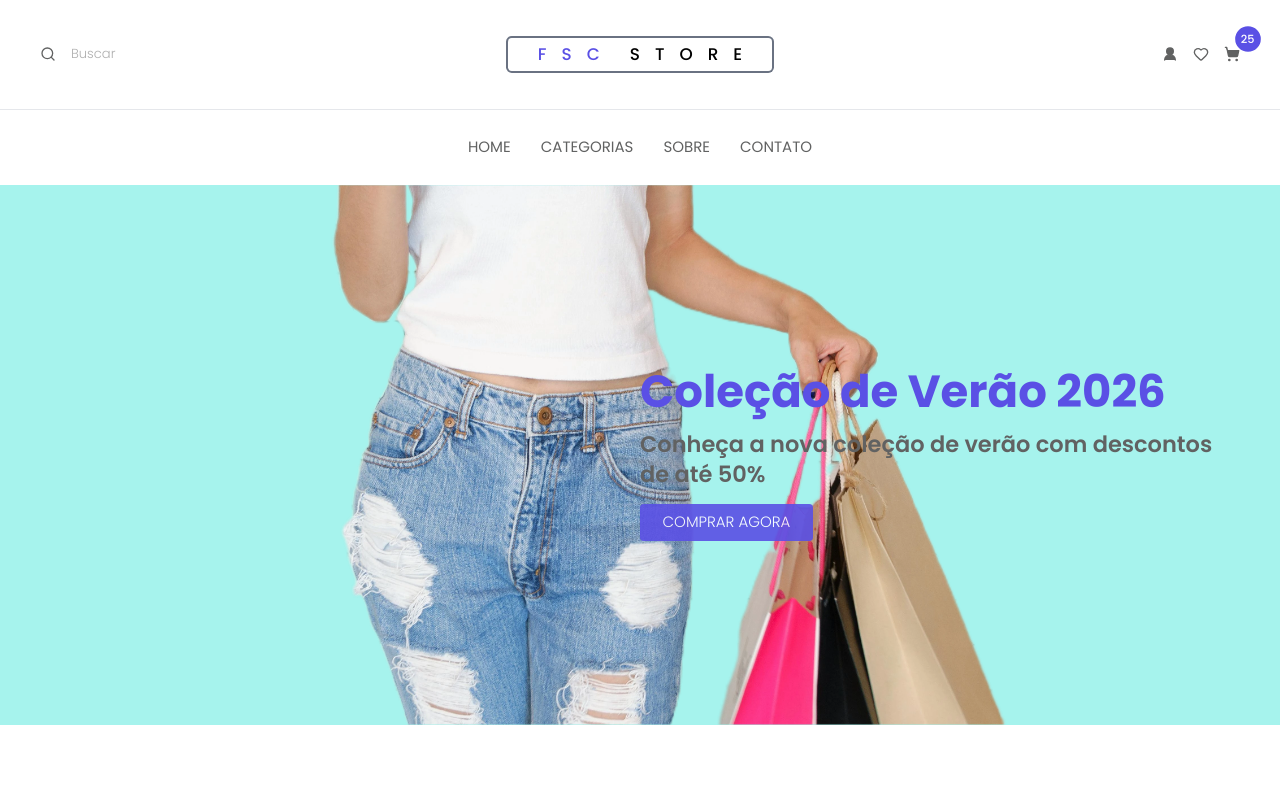
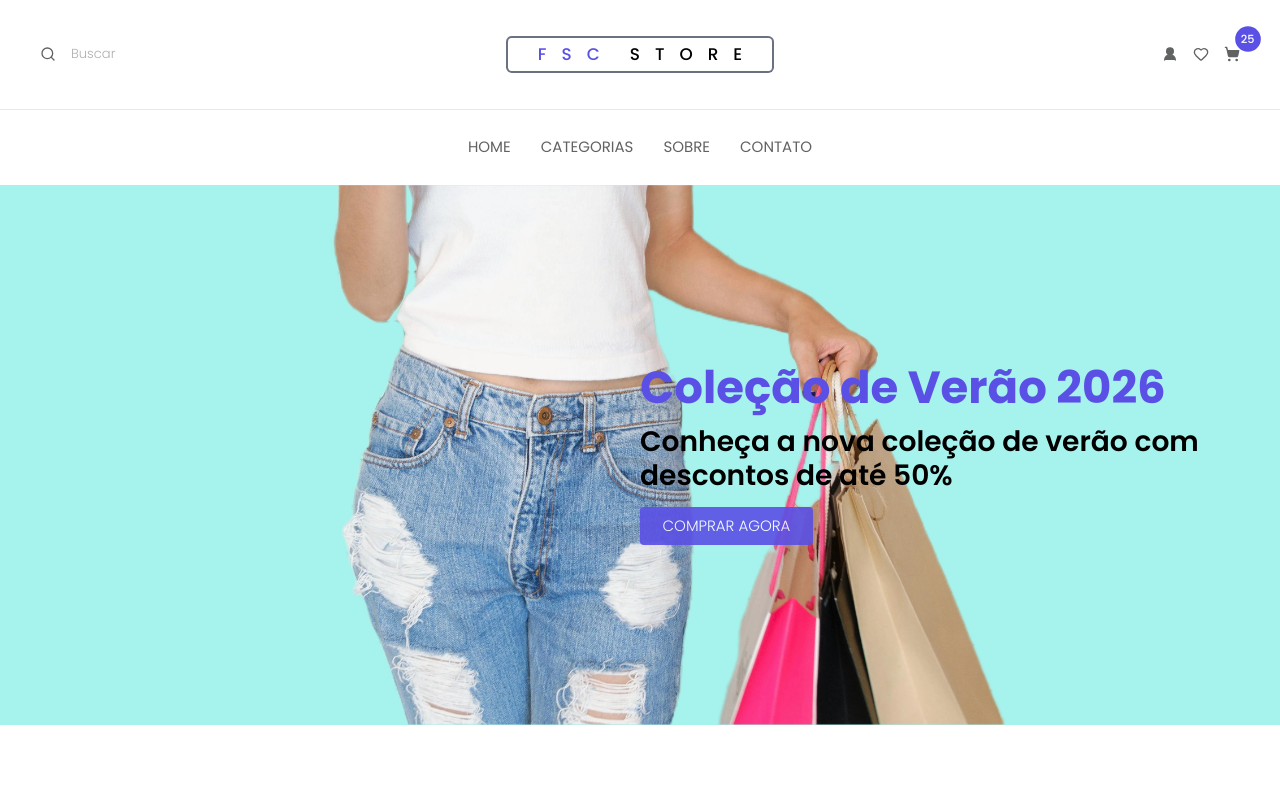
Before and after one commit to adrjmiranda/fsc-ecommerce, a React (Vite) app: page / in a window 1280 px wide. Shown: the top 799 px of the page. Built offline with nearby package versions, Linux system fonts and the light colour scheme.

Commit message:
refactor: adjust public imports, update login route, and refine styles

```diff
--- a/src/components/layout/Header/index.tsx
+++ b/src/components/layout/Header/index.tsx
@@ -30,7 +30,7 @@ const Header = () => {
 
             <div className="flex flex-1/5 grow-0 items-center justify-end gap-4">
               <Button type="button">
-                <Link to="/login">
+                <Link to="/autenticacao/login">
                   <ButtonIcon
                     Icon={User2}
                     fill
@@ -52,7 +52,7 @@ const Header = () => {
                   Icon={ShoppingCart}
                   fill
                   baseColor="default"
-                  hoverColor="primary"
+                  hoverColor="secondary"
                 />
                 <div className="absolute -top-2 -right-2 h-fit w-fit">
                   <Circle
--- a/src/pages/Public/Home/Sections/Hero/index.tsx
+++ b/src/pages/Public/Home/Sections/Hero/index.tsx
@@ -18,7 +18,7 @@ const Hero = () => {
           <h1 className="text-primary text-5xl font-bold">
             Coleção de Verão 2026
           </h1>
-          <p className="text-2xl font-semibold">
+          <p className="text-primary-text text-2xl font-semibold md:text-3xl">
             Conheça a nova coleção de verão com descontos de até 50%
           </p>
           <Button type="button" variant="primary" className="w-fit">
```
Also changed, not shown: src/main.tsx (+3 -4 lines).
